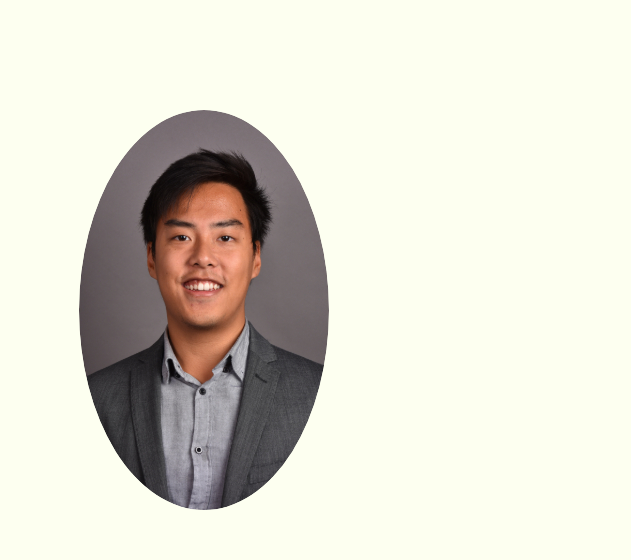
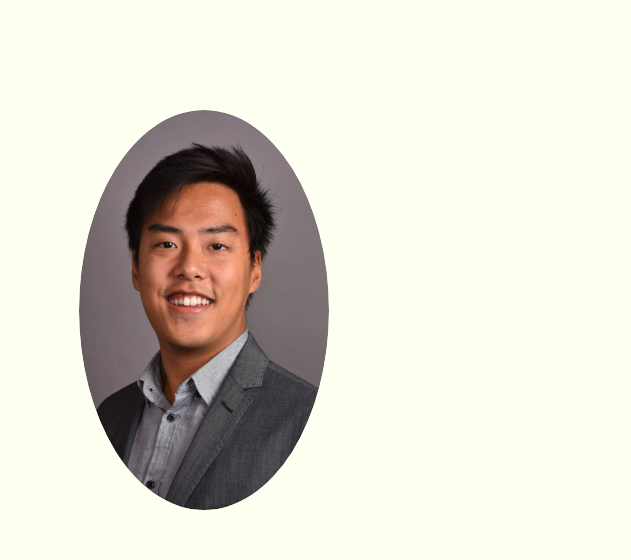
Before and after one commit to MinhMTV/minhmtv.github.io, a plain HTML site: page public/index.html in a window 1280 px wide. Shown: the part 123-683 px from the top of the page, 649-1280 px from the left. Drawn offline with nearby package versions, Linux system fonts and the light colour scheme.

Commit message:
change images

```diff
--- a/public/index.html
+++ b/public/index.html
@@ -89,7 +89,7 @@
                     </div>
                     <div class="home-img">
                         <div class="img-box">
-                            <img src="img/about-pic.webp" alt="profile-img" width="250px" height="400px">
+                            <img src="img/home-pic.webp" alt="profile-img" width="250px" height="400px">
                         </div>
                         <svg class="home-blob hidden" viewBox="0 0 200 187" xmlns="http://www.w3.org/2000/svg"
                             xmlns:xlink="http://www.w3.org/1999/xlink">
```
